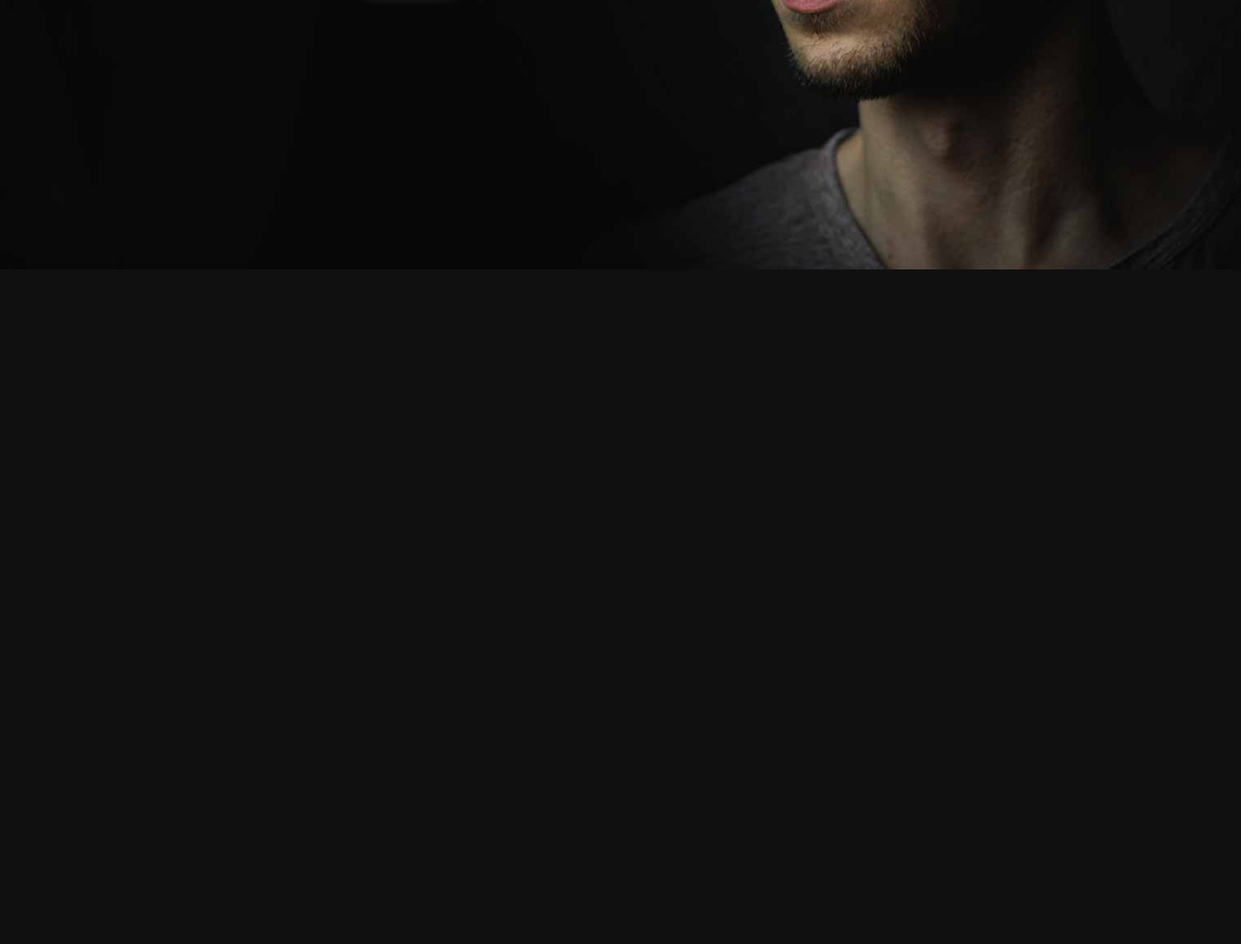
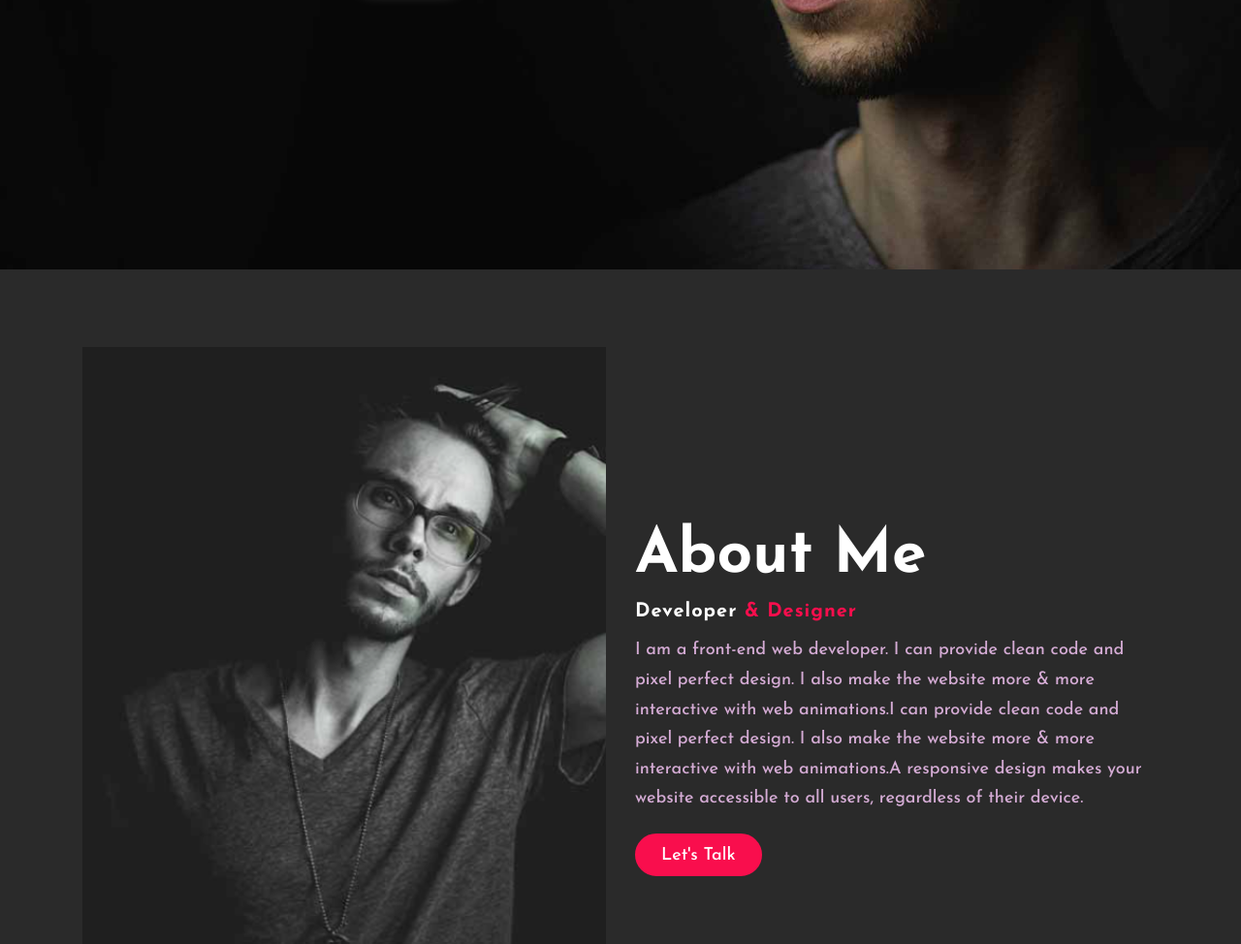
Before and after one commit to alhiane-1899/portfolio, a plain HTML site: page index.html in a window 1280 px wide. Shown: the part 596-1570 px from the top of the page at 97% size. Before the commit the page ends 874 px from the top, so only its background shows below. Drawn offline with Linux system fonts and the light colour scheme.

Commit message:
About Me Section Added

```diff
--- a/css/styles.css
+++ b/css/styles.css
@@ -12,7 +12,7 @@
     --primary-clr: #F90E4D;
     --white-clr: #ffffff;
     --text-clr: #fcfc;
-    --sec-bg: #191919;
+    --sec-bg: #2a2a2a;
 }
 body {
     background-color: #101010;
@@ -36,6 +36,10 @@ p {
 h1, h2, h3, h4, h5, h6 {
     font-weight: 700;
     color: var(--white-clr);
+}
+img {
+    max-width: 100%;
+    height: auto;
 }
 .container {
     width: 100%;
@@ -65,7 +69,7 @@ h1, h2, h3, h4, h5, h6 {
     }
 }
 .heading {
-    font-size: 2rem;
+    font-size: 2.7rem;
 }
 @media screen and (min-width: 768px) {
     .heading {
@@ -75,7 +79,7 @@ h1, h2, h3, h4, h5, h6 {
 .btn {
     display: block;
     width: fit-content;
-    padding: 10px 25px;
+    padding: 12px 25px 10px;
     background-color: var(--primary-clr);
     border-radius: 30px;
     border: 2px solid var(--primary-clr);
@@ -94,8 +98,7 @@ h1, h2, h3, h4, h5, h6 {
     width: 100%;
     z-index: 9999;
     padding: 1rem 0;
-    background-color: var(--sec-bg);
-    box-shadow: 0 5px 15px rgba(25, 25, 25, .2);
+    background-color: #191919;
 }
 .header-row {
     display: flex;
@@ -153,9 +156,8 @@ h1, h2, h3, h4, h5, h6 {
         left: 0;
         width: 100%;
         padding: 15px;
-        background-color: var(--sec-bg);
+        background-color: #191919;
         border-top: 1px solid transparent;
-        box-shadow: 0 5px 15px rgba(255, 255, 255, .2);
         -webkit-clip-path: polygon(0 0, 100% 0, 100% 0, 0 0);
         clip-path: polygon(0 0, 100% 0, 100% 0, 0 0);
     }
@@ -245,3 +247,53 @@ h1, h2, h3, h4, h5, h6 {
     cursor: pointer;
 }
 /* end home */
+/* start about me section */
+.about-me {
+    padding: 5rem 0;
+    background-color: var(--sec-bg);
+}
+.about-row {
+    display: flex;
+    margin: 0 -15px;
+    flex-direction: column;
+    align-items: center;
+}
+.main-img,
+.main-text  {
+    padding: 0 15px;
+}
+@media screen and (min-width: 992px) {
+    .about-row {
+        flex-direction: row;
+    }
+    .main-img,
+    .main-text {
+        flex: 0 0 50%;
+        max-width: 50%;
+    }
+}
+@media screen and (max-width: 992px)  {
+    .main-img {
+        width: 100%;
+        max-width: 465px;
+        margin: 0 auto 4rem;
+    }
+    .main-text {
+        text-align: center;
+    }
+    .main-text .btn {
+        margin: 0 auto;
+    }
+}
+.main-job {
+    font-size: 1.25rem;
+    letter-spacing: 1px;
+    margin: 15px 0;
+}
+.main-job span {
+    color: var(--primary-clr);
+}
+.main-desc {
+    margin-bottom: 20px;
+}
+/* end about me section */
--- a/index.html
+++ b/index.html
@@ -45,5 +45,20 @@
         </div>
     </section>
     <!-- end home -->
+    <!-- start about me section -->
+    <section class="about-me">
+        <div class="container">
+            <div class="about-row">
+                <img src="img/main-img.png" alt="main img" class="main-img">
+                <div class="main-text">
+                    <h2 class="heading">About Me</h2>
+                    <h3 class="main-job">Developer <span>& Designer</span></h3>
+                    <p class="main-desc">I am a front-end web developer. I can provide clean code and pixel perfect design. I also make the website more & more interactive with web animations.I can provide clean code and pixel perfect design. I also make the website more & more interactive with web animations.A responsive design makes your website accessible to all users, regardless of their device.</p>
+                    <a href="#" class="btn">Let's Talk</a>
+                </div>
+            </div>
+        </div>
+    </section>
+    <!-- end about me section -->
 </body>
 </html>
```
